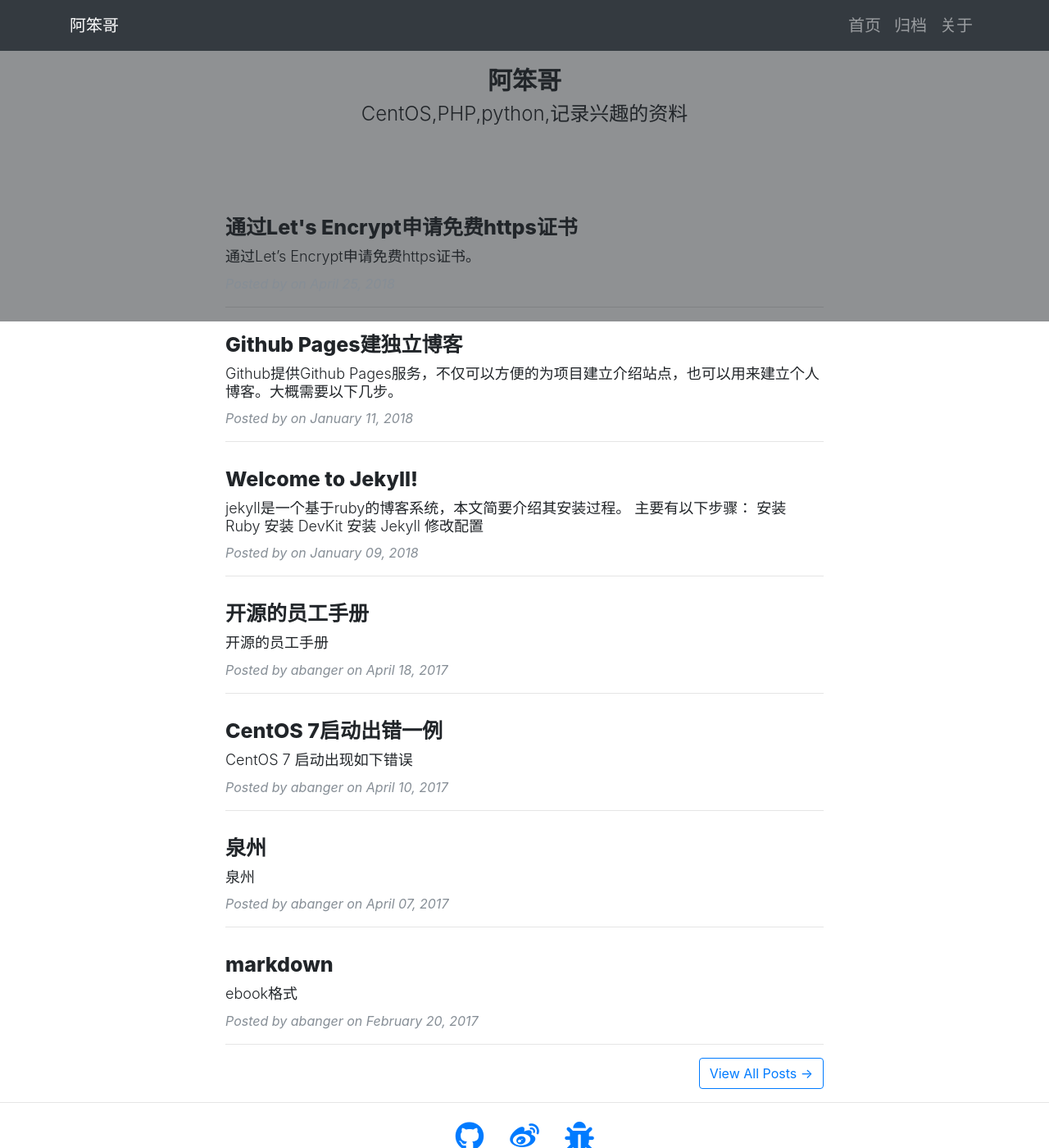
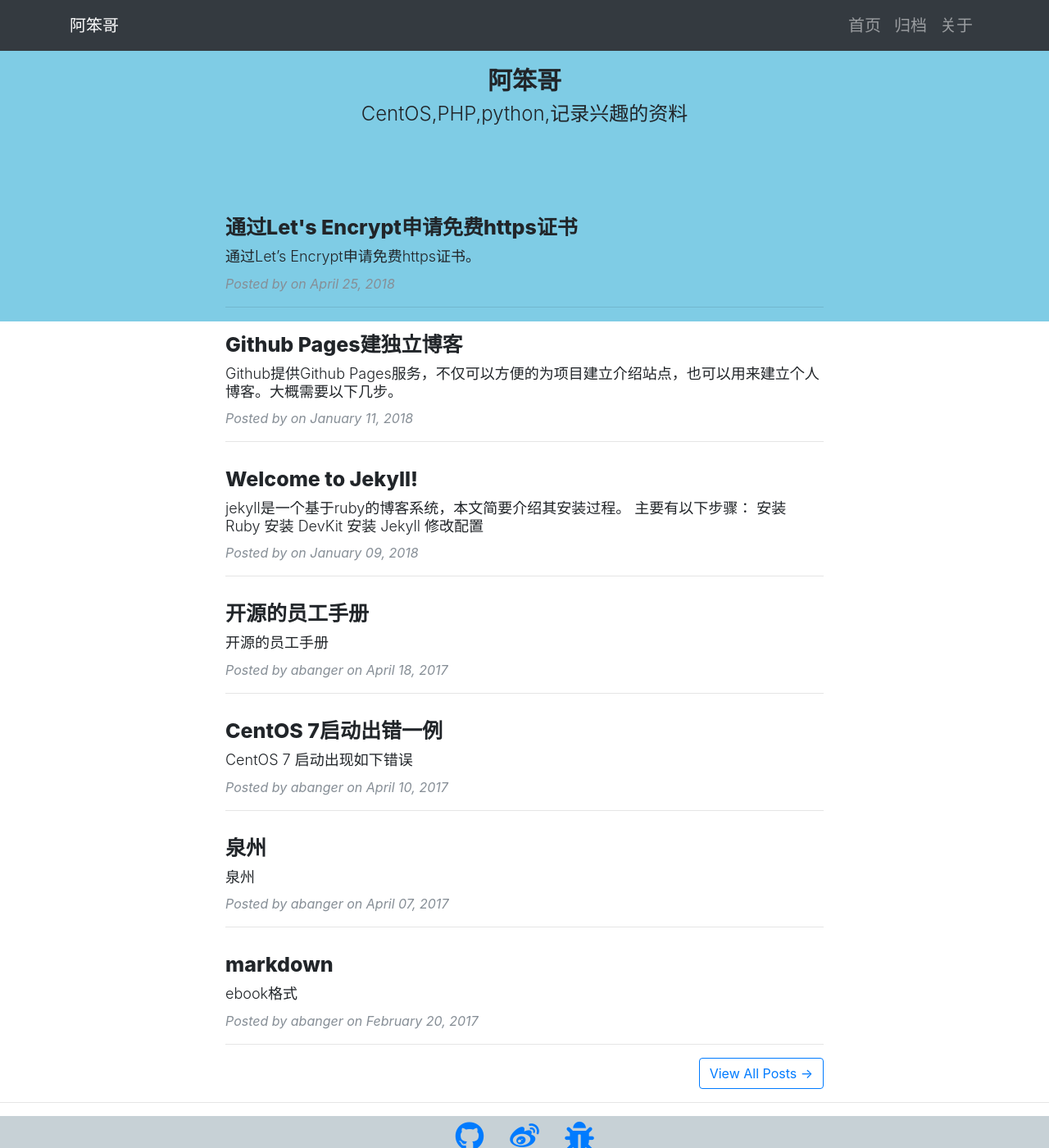
Before and after one commit to abanger/abanger.github.io, a Jekyll site: the page built from index.html, in a window 1280 px wide and 1400 px high. Shown: the whole window at 82% size. Built offline with Jekyll 4.4.1, drawn with Linux system fonts in a browser that asks for light colours.

Commit message:
update:color

```diff
--- a/assets/myblog.css
+++ b/assets/myblog.css
@@ -1,6 +1,14 @@
+/*
+** author:abanger#qq.com
+** 20180520
+** header: background-color: #09c;   color: white;
+** footer background: #c7d1d6;
+
+*/
+
 body{font-size:20px;color:#212529}
 
-header.masthead .overlay{position:absolute;top:0;left:0;height:28%;width:100%;background-color:#212529;opacity:0.5}
+header.masthead .overlay{position:absolute;top:0;left:0;height:28%;width:100%;background-color:#09c;opacity:0.5}
 
 header.masthead .page-heading,header.masthead .post-heading,header.masthead .site-heading{padding:80px 0 30px;}
 @media only screen and (min-width: 768px){
@@ -52,3 +60,8 @@
     border:0px;
     color: #ff922b;
 }
+
+
+footer{
+    background: #c7d1d6;
+}
```
